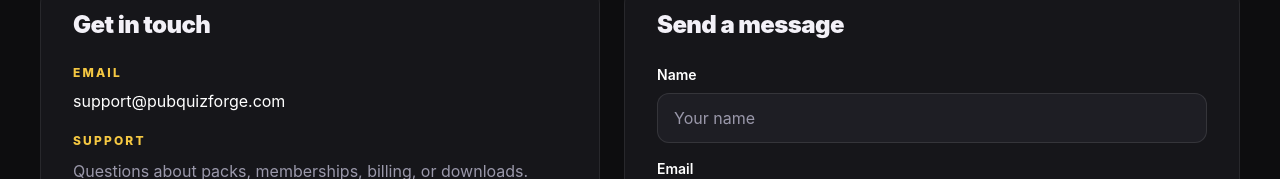
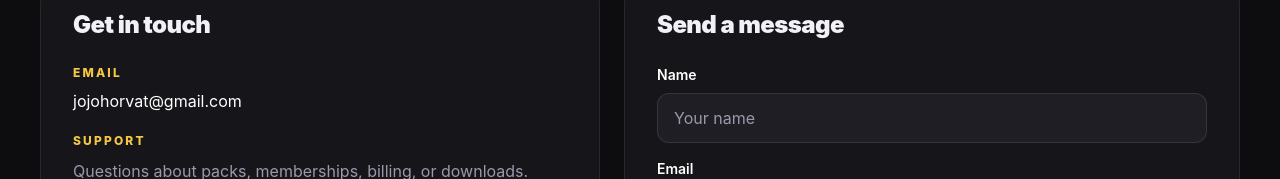
Before and after one commit to JosipHorvat98/PubQuizForge, a Next.js app: page /contact in a window 1280 px wide. Shown: the part 582-761 px from the top of the page. Built offline with nearby package versions, Linux system fonts and the light colour scheme; no server answers.

Commit message:
Update contact email to jojohorvat@gmail.com

```diff
--- a/app/contact/page.tsx
+++ b/app/contact/page.tsx
@@ -34,7 +34,7 @@ export default function ContactPage() {
                                 <div className="text-xs font-extrabold uppercase tracking-[0.18em] text-[var(--gold)]">
                                     Email
                                 </div>
-                                <p className="mt-2 text-base text-white">support@pubquizforge.com</p>
+                                <p className="mt-2 text-base text-white">jojohorvat@gmail.com</p>
                             </div>
 
                             <div>
```
